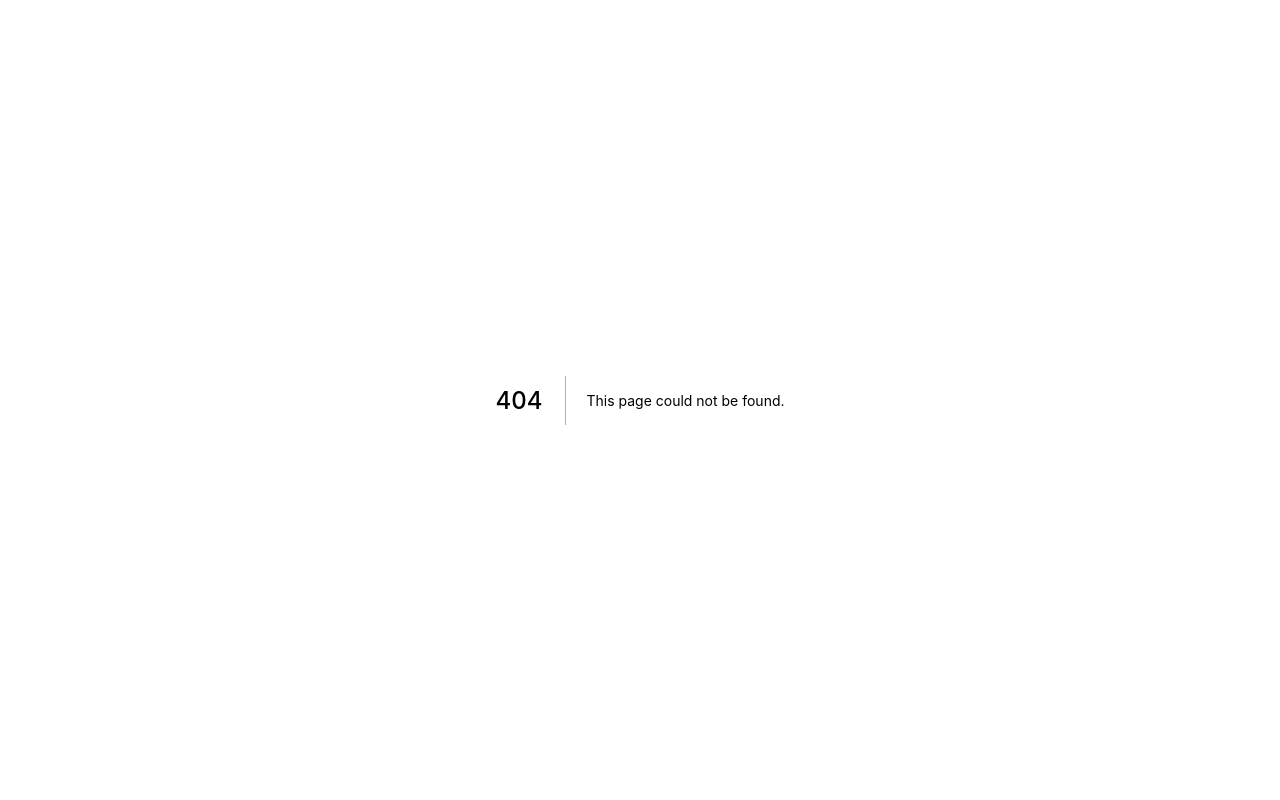
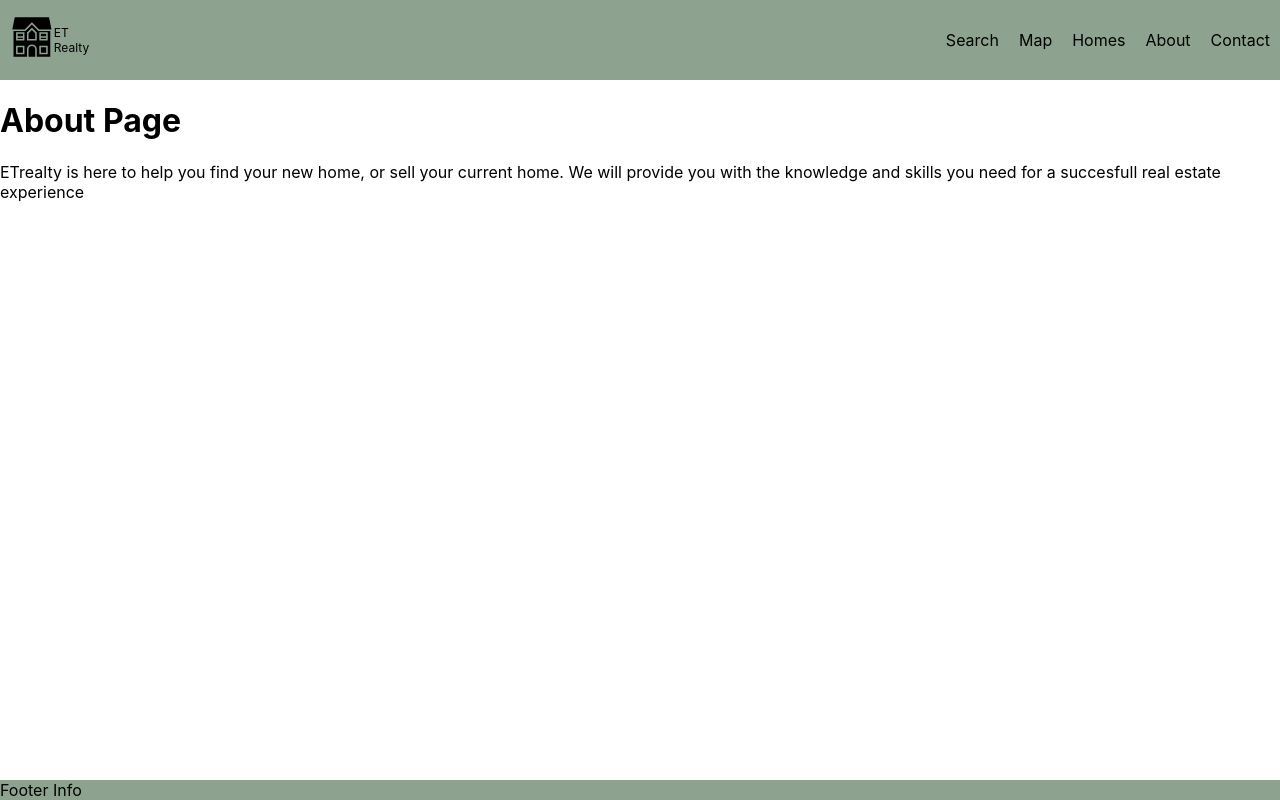
Before and after one commit to etrealty/etRealtyNext, a Next.js app: page /about in a window 1280 px wide. Before the commit this address had no page. Built offline with nearby package versions, Linux system fonts and the light colour scheme.

Commit message:
updating pages

```diff
--- /dev/null
+++ b/components/Footer.tsx
@@ -0,0 +1,14 @@
+import styles from '../styles/Footer.module.css';
+
+
+
+const Footer = () => {
+
+  return (
+    <div className={styles.Footer}>
+      Footer Info
+    </div>
+  )
+}
+
+export default Footer;
--- /dev/null
+++ b/components/Layout.tsx
@@ -0,0 +1,24 @@
+import Navbar from "./Navbar";
+import Footer from "./Footer";
+
+type LayoutProps = {
+    children: React.ReactNode
+}
+
+const Layout = ({children}: LayoutProps) => {
+
+
+  return (
+  <>
+  <Navbar />
+  <div>
+    {children}
+  </div>
+  <Footer />
+  </>
+
+  )
+}
+
+
+export default Layout;
--- /dev/null
+++ b/components/Navbar.tsx
@@ -0,0 +1,28 @@
+import Link from "next/link";
+import styles from '../styles/Navbar.module.css'
+import { GiFamilyHouse } from 'react-icons/gi'
+
+const Navbar = () => {
+
+  return (
+    <nav className={styles.navbar}>
+      <div className={styles.logoDiv}>
+        <Link href='/'>
+          <div style={{display: 'flex'}}>
+          <GiFamilyHouse style={{fontSize: '48px'}} />
+          <p style={{fontSize: '12px'}}>ET Realty</p>
+          </div>
+        </Link>
+      </div>
+      <div className={styles.links}>
+        <Link href='/search' >Search</Link>
+        <Link href='/map' >Map</Link>
+        <Link href='/homes' >Homes</Link>
+        <Link href='/about'>About</Link>
+        <Link href='/contact' >Contact</Link>
+      </div>
+    </nav>
+  )
+}
+
+export default Navbar;
--- a/package.json
+++ b/package.json
@@ -9,9 +9,12 @@
     "lint": "next lint"
   },
   "dependencies": {
+    "axios": "^0.27.2",
+    "date-fns": "^2.29.3",
     "next": "12.3.1",
     "react": "18.2.0",
-    "react-dom": "18.2.0"
+    "react-dom": "18.2.0",
+    "react-icons": "^4.4.0"
   },
   "devDependencies": {
     "@types/node": "18.7.23",
--- a/pages/_app.tsx
+++ b/pages/_app.tsx
@@ -1,8 +1,9 @@
 import '../styles/globals.css'
+import Layout from '../components/Layout'
 import type { AppProps } from 'next/app'
 
 function MyApp({ Component, pageProps }: AppProps) {
-  return <Component {...pageProps} />
+  return <Layout><Component {...pageProps} /></Layout>
 }
 
 export default MyApp
--- /dev/null
+++ b/pages/about.tsx
@@ -0,0 +1,17 @@
+import Head from "next/head";
+
+
+const About = () => {
+  return (
+   <div>
+    <Head>
+      <title>About</title>
+    </Head>
+    <div>
+      <h1>About Page</h1>
+      <p>ETrealty is here to help you find your new home, or sell your current home. We will provide you with the knowledge and skills you need for a succesfull real estate experience</p>
+    </div>
+   </div>
+  )
+}
+export default About;
--- /dev/null
+++ b/styles/Footer.module.css
@@ -0,0 +1,9 @@
+.Footer {
+    position: absolute;
+    bottom: 0;
+    left: 0;
+    right: 0;
+    width: 100%;
+    background: #8EA38F;
+
+}
--- /dev/null
+++ b/styles/Navbar.module.css
@@ -0,0 +1,33 @@
+.navbar {
+  width: 100%;
+  height: 80px;
+  background-color: #8EA38F;
+  display: flex;
+
+}
+
+.links {
+  display: flex;
+  justify-content: flex-end;
+  align-items: center;
+  margin-right: 10px;
+  width: 100%;
+  height: 100%;
+  color: black;
+}
+
+.links a {
+  margin-left: 20px;
+}
+
+.logoDiv {
+  align-self: center;
+  margin-left: 10px;
+  cursor: pointer;
+}
+
+@media (max-width: 575px) {
+  .links {
+    margin-right: 8px;
+  }
+}
--- a/styles/globals.css
+++ b/styles/globals.css
@@ -14,13 +14,3 @@ a {
 * {
   box-sizing: border-box;
 }
-
-@media (prefers-color-scheme: dark) {
-  html {
-    color-scheme: dark;
-  }
-  body {
-    color: white;
-    background: black;
-  }
-}
```
Also changed, not shown: pages/Contact/index.tsx (added, +26 -0 lines), pages/index.tsx (+0 -47 lines), styles/Home.module.css (+0 -129 lines), 2 other files (tests, documents, lock files or other folders).
